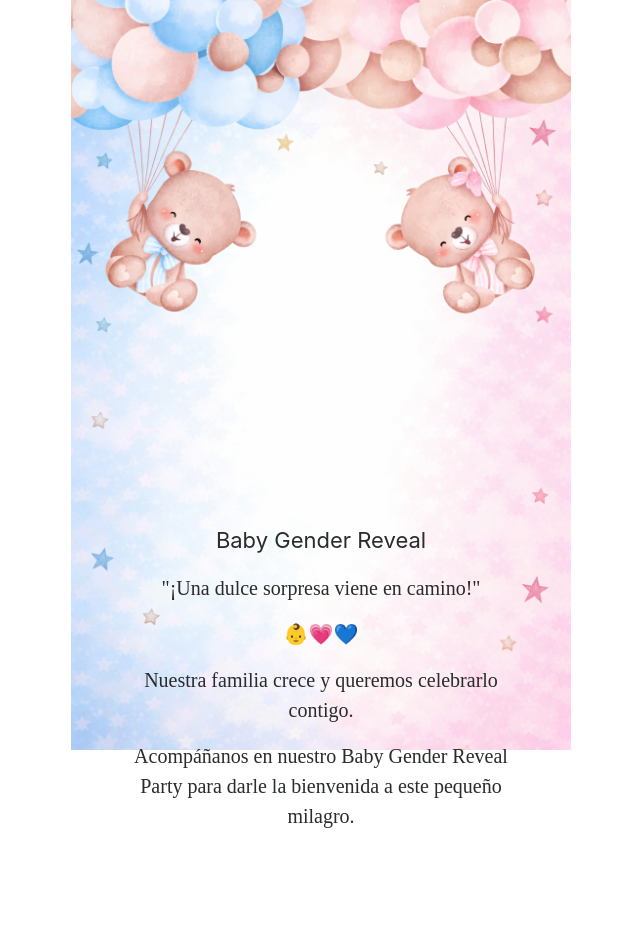
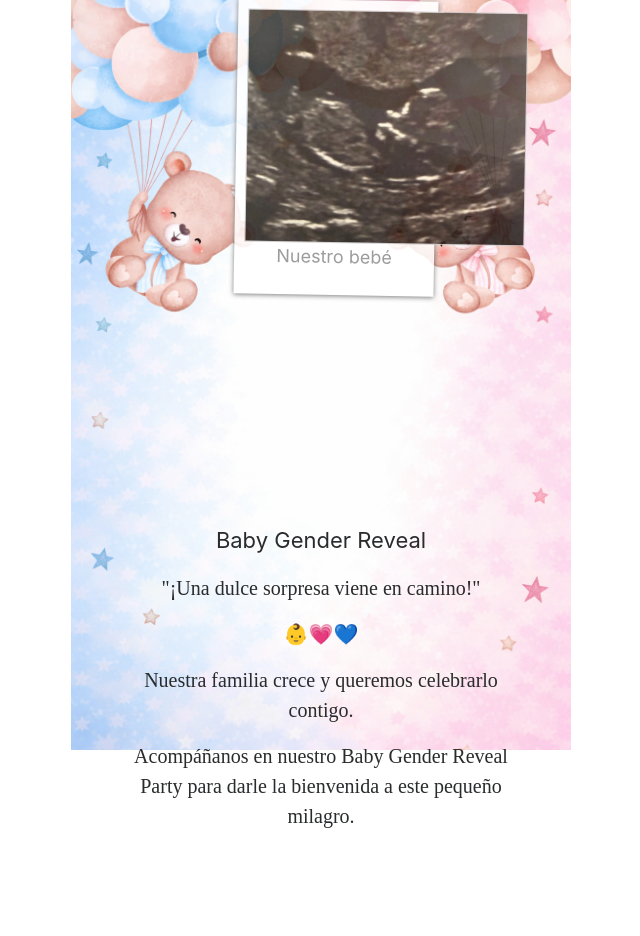
Before and after one commit to janmichelho/My_baby_gender_reveal, a plain HTML site: page index.html in a window 1280 px wide. Shown: the whole page, without its empty margins (319-959 px from the left). Drawn offline with Linux system fonts and the light colour scheme.

Commit message:
Update index.html

```diff
--- a/index.html
+++ b/index.html
@@ -37,7 +37,7 @@
 			</div>
 	</div>-->
         <!--=== End of couple intro words ===-->
-	<!-- <div class="fadeInSlow">
+		<div class="fadeInSlow">
                 <div class="col col-xs-12">
                     <div class="polaroids" width="300">
                         <a href="images/baby_photo.jpg" title="Nuestro bebé">
@@ -45,7 +45,7 @@
                         </a>
 					</div>
 				</div>
-		</div>-->
+		</div>
 	</div>
 </body>
 </html>
```
